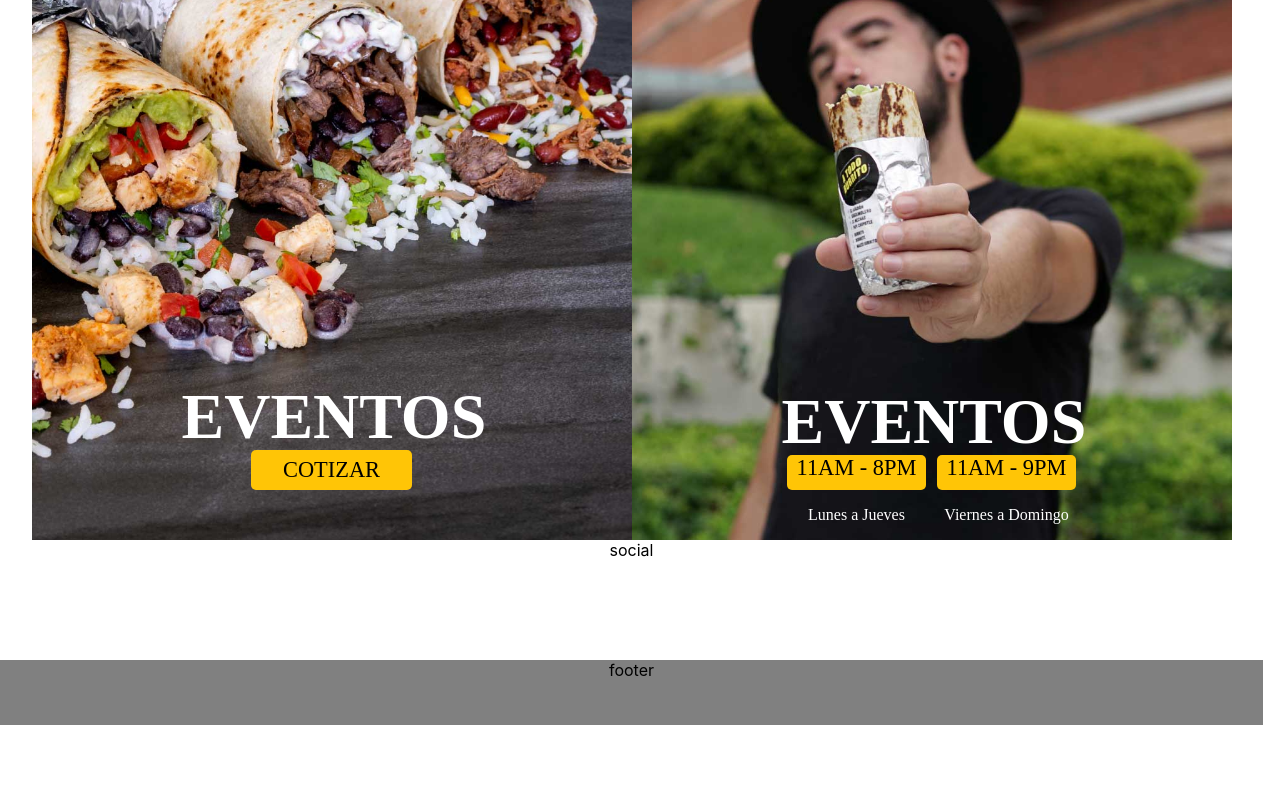
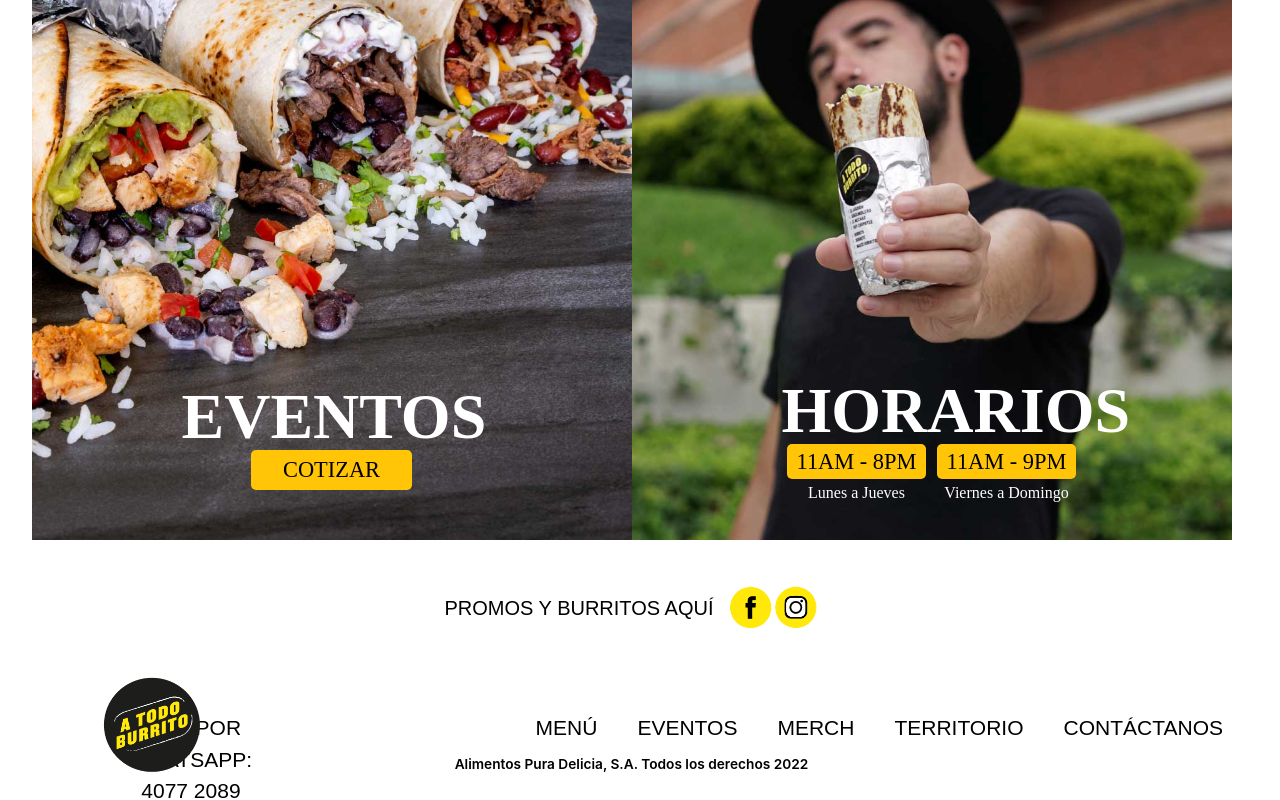
Before and after one commit to Diego-CB/Proyecto1_Web, a React (Vite) app: page / in a window 1280 px wide. Shown: the part 3030-3830 px from the top of the page. Before the commit the page ends 3755 px from the top, so only its background shows below. Built offline with nearby package versions, Linux system fonts and the light colour scheme; a web font is replaced by a local one.

Commit message:
Proyect Done

```diff
--- a/src/App.jsx
+++ b/src/App.jsx
@@ -10,6 +10,8 @@
 import Merch from './components/Merch'
 import Delivery from './components/Delivery'
 import Services from './components/Services'
+import Social from './components/Social'
+import Footer from './components/Footer'
 
 const App = () => {
   const [sideMenu, setSideMenu] = useState(false)
@@ -26,8 +28,8 @@
         <Merch />
         <Delivery />
         <Services />
-        <div className="social"> social </div>
-        <div className="footer"> footer </div>
+        <Social />
+        <Footer />
       </div>
 
       <WhatsappB />
--- /dev/null
+++ b/src/components/Footer.jsx
@@ -0,0 +1,24 @@
+import React from 'react'
+import '../css/Footer.scss'
+import logo from '../assets/images/logo.png'
+
+const Footer = () => (
+  <footer className="burrito-footer-container">
+    <div className="burrito-footer">
+      <div className="footer-info">
+        <img src={logo} alt="" />
+        <h2 className="whatsap-info">PIDE POR WHATSAPP: 4077 2089</h2>
+        <h2 className="menu-info">MENÚ</h2>
+        <h2 className="links-info">EVENTOS</h2>
+        <h2 className="links-info">MERCH</h2>
+        <h2 className="links-info">TERRITORIO</h2>
+        <h2 className="links-info">CONTÁCTANOS </h2>
+      </div>
+      <p className="footer-cr">
+        Alimentos Pura Delicia, S.A. Todos los derechos 2022
+      </p>
+    </div>
+  </footer>
+)
+
+export default Footer
--- a/src/components/Services.jsx
+++ b/src/components/Services.jsx
@@ -11,7 +11,7 @@
         </button>
       </div>
       <div className="horarios">
-        <h1 className="e-h1">EVENTOS</h1>
+        <h1 className="e-h1">HORARIOS</h1>
         <div className="info-horarios">
           <div className="services-dias">
             <div className="apertura">11AM - 8PM</div>
--- /dev/null
+++ b/src/components/Social.jsx
@@ -0,0 +1,14 @@
+import React from 'react'
+import '../css/Social.scss'
+import face from '../assets/images/social/promos.png'
+import insta from '../assets/images/social/promos2.png'
+
+const Social = () => (
+  <section className="social">
+    <h2>PROMOS Y BURRITOS AQUÍ</h2>
+    <img src={face} alt="" />
+    <img src={insta} alt="" />
+  </section>
+)
+
+export default Social
--- a/src/css/App.scss
+++ b/src/css/App.scss
@@ -2,7 +2,7 @@
 
 .App {
   width: calc(100vw - 17px);
-  height: calc(100vh + 2955px);
+  height: calc(200vh + 570px + 268.85px + 145.5px + 533.15px + 597.5px + 95px + 20px);
   text-align: center;
   background-color: white;
   display: block;
@@ -16,14 +16,4 @@
     position: relative;
     bottom: 150px;
   }
-
-  .social {
-    background-color: white;
-    height: 120px;
-  }
-
-  .footer {
-    background-color: grey;
-    height: 100px;
-  }
 }
--- /dev/null
+++ b/src/css/Footer.scss
@@ -0,0 +1,63 @@
+.burrito-footer-container {
+  height: 105.5px;
+  width: calc(100% - 80px);
+  padding-left: 40px;
+  padding-right: 40px;
+  padding-top: 20px;
+  padding-bottom: 20px;
+
+  display: flex;
+  justify-content: center;
+}
+
+.burrito-footer {
+  width: 1200px;
+  height: 105.5px;
+
+  .footer-info {
+    height: 46.5px;
+    display: inline-flex;
+    justify-content: flex-end;
+
+    * {
+      width: fit-content;
+    }
+
+    img {
+      height: 100px;
+      width: 101px;
+
+      position: absolute;
+      bottom: 45px;
+      right: 84%;
+    }
+
+    h2 {
+      cursor: pointer;
+      font-family: "Knockout 50 Welterweight", sans-serif;
+      font-size: 21px;
+      font-weight: 400;
+      line-height: 31.5px
+    }
+
+    .whatsap-info {
+      margin-left: 122.6px ;
+    }
+  }
+
+  .footer-cr {
+    height: 19.5px;
+    margin-top: 10;
+    font-size: 13.7px;
+    font-weight: 600;
+    line-height: 19.5px;
+  }
+
+  .menu-info {
+    margin-left: 23.97361%;
+  }
+
+  .links-info {
+    margin-left: 40px;
+  }
+}
--- a/src/css/Services.scss
+++ b/src/css/Services.scss
@@ -80,6 +80,7 @@
   .info-horarios {
     height: fit-content;
     display: flex;
+    margin-bottom: 22px;
 
     .services-dias {
 
@@ -90,7 +91,13 @@
 
       justify-content: center;
       align-items: center;
+
+
       .apertura {
+        display: flex;
+        align-items: center;
+        justify-content: center;
+
         width: 139.267px;
         height: 34.5px;
 
@@ -102,6 +109,7 @@
       }
 
       p {
+        margin-top: 5px;
         width: 100%;
         color: white;
         font-family: 'Knockout52';
--- /dev/null
+++ b/src/css/Social.scss
@@ -0,0 +1,25 @@
+@import "./variables.scss";
+
+.social {
+  background-color: white;
+  height: 95px;
+  margin-top: 40px;
+
+  display: flex;
+  justify-content: center;
+
+  h2 {
+    font-family: 'Knockout52', sans-serif;
+    font-size: 20px;
+    font-weight: 400;
+    width: fit-content;
+    margin-right: 15px;
+  }
+
+  img {
+    height: 45px;
+    width: 45px;
+    position: relative;
+    top: 5px;
+  }
+}
--- a/src/css/index.css
+++ b/src/css/index.css
@@ -2,7 +2,9 @@
   margin: 0;
   font-family: -apple-system, BlinkMacSystemFont, 'Segoe UI', 'Roboto', 'Oxygen',
     'Ubuntu', 'Cantarell', 'Fira Sans', 'Droid Sans', 'Helvetica Neue',
-    sans-serif;
+    sans-serif, "Helvetica Neue", Arial, "Noto Sans", "Apple Color Emoji", "Segoe UI Emoji",
+    "Segoe UI Symbol", "Noto Color Emoji"
+  ;
   -webkit-font-smoothing: antialiased;
   -moz-osx-font-smoothing: grayscale;
 }
```
Also changed, not shown: src/assets/images/social/promos.png (added), src/assets/images/social/promos2.png (added).
